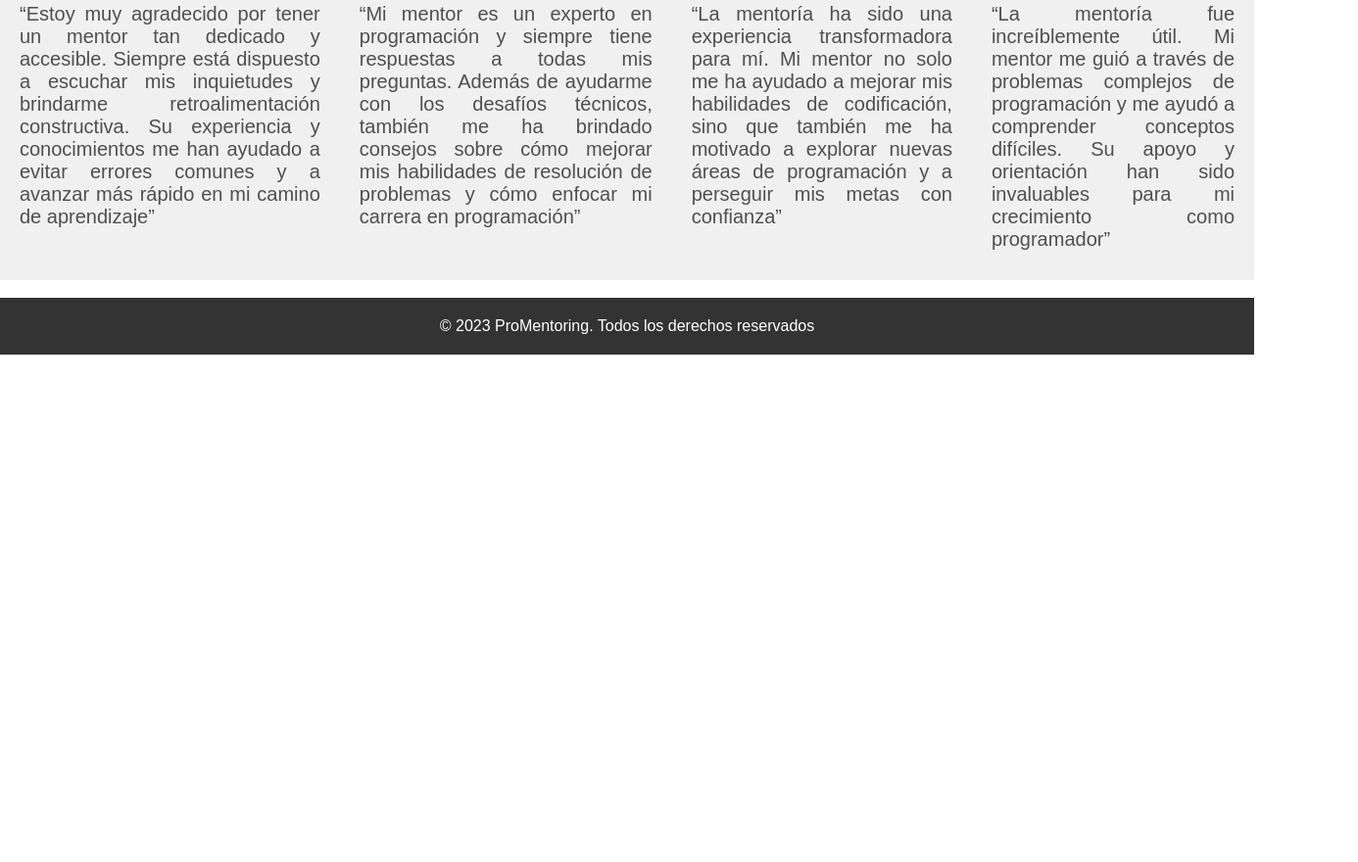
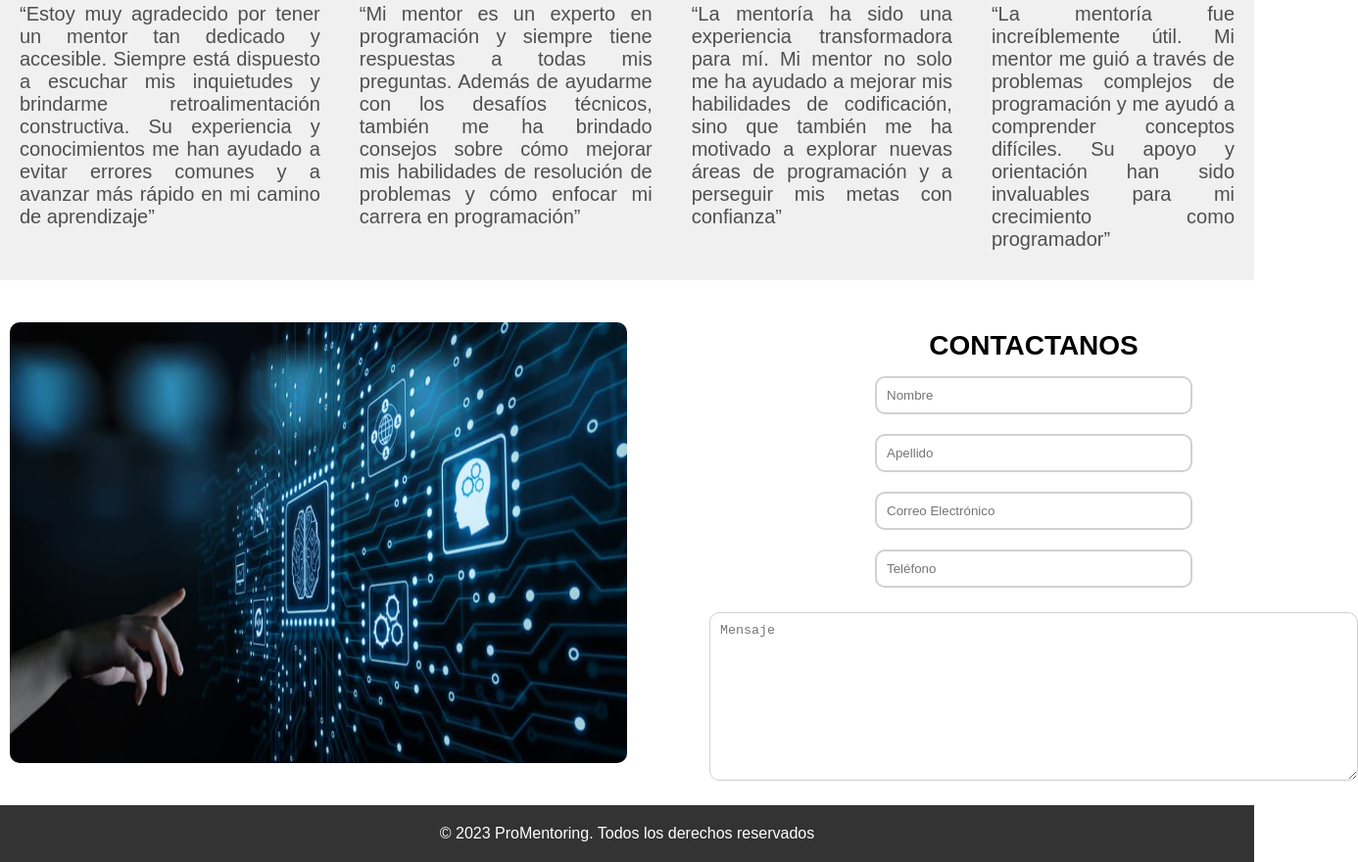
Before and after one commit to ProMentoring/ProMentoring-Landing-Page, a plain HTML site: page src/index.html in a window 1280 px wide. Shown: the part 3217-4097 px from the top of the page at 98% size, 1386 px wide, since content can reach past the window. Before the commit the page ends 3579 px from the top, so only its background shows below. Drawn offline with Linux system fonts and the light colour scheme.

Commit message:
feat:Implementación de la sección de contactanos y conexión con el navbar

```diff
--- a/src/index.html
+++ b/src/index.html
@@ -229,6 +229,23 @@
         </div>
     </section>
     <br>
+    <section id="contact-us">
+        <img src="assets/contactUS.jpeg" alt="CONTACT-US">
+        <div id="container-msg">
+            <h3>CONTACTANOS</h3>
+            <form id="form-contact" action="">
+                <div id="container-text">
+                    <input class="msg-user" type="text" placeholder="Nombre">
+                    <input class="msg-user" type="text" placeholder="Apellido">
+                    <input class="msg-user" type="text" placeholder="Correo Electrónico">
+                    <input class="msg-user" type="text" placeholder="Teléfono">
+                </div>
+                <textarea id ="msg" placeholder="Mensaje"></textarea>
+                <input type="submit" value="ENVIAR">
+            </form>
+        </div>
+    </section>
+    <br>
     <footer>
         <div>
             <span>&copy; 2023 ProMentoring. Todos los derechos reservados</span>
```
